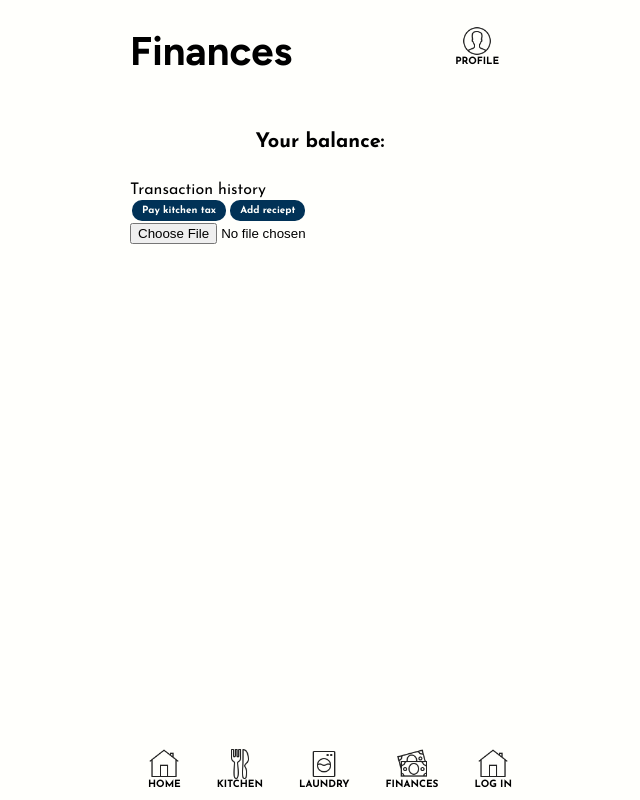
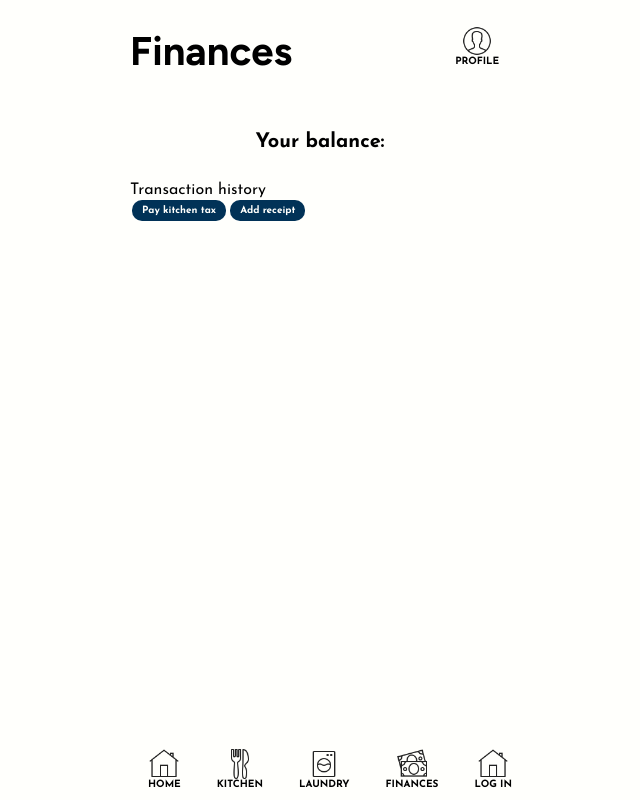
Before and after one commit to vlkeniko/dorm8s, a React (Create React App) app: page /finances in a window 1280 px wide. Shown: the whole page, without its empty margins (310-950 px from the left). Built offline with nearby package versions, Linux system fonts and the light colour scheme; a web font is replaced by a local one.

Commit message:
Hiding file input under "Add receipt" button

```diff
--- a/src/components/FinanceButtons.js
+++ b/src/components/FinanceButtons.js
@@ -4,9 +4,10 @@ export default function FinanceButtons() {
   return (
     <div>
       <button className="finance-button">Pay kitchen tax</button>
-      <button className="finance-button" id="btn">Add reciept</button>
-      <input type="file" accept="image/*" capture="camera" for="btn" />
 
+      {/* Hiding the file input under the "Add receipt" button */}
+      <input type="file" accept="image/*" id="fileUpload" capture="camera" style={{display: "none"}} />
+      <button className="finance-button" id="btn" value="Add receipt" onClick={() => document.getElementById('fileUpload').click()} >Add receipt</button>
     </div>
   )
 }
```
